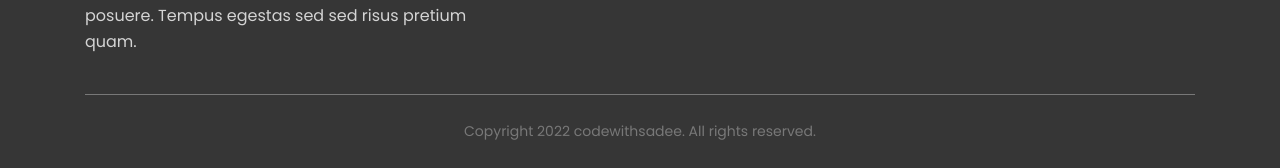
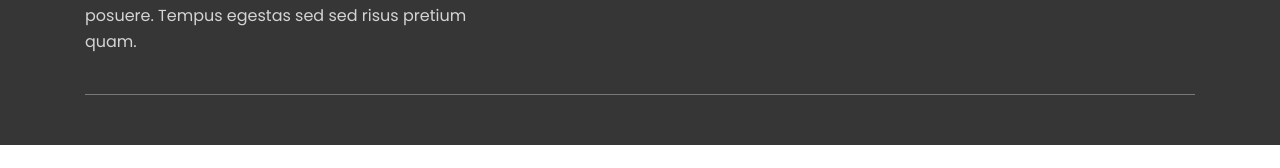
Before and after one commit to divay09/fasteat-master, a plain HTML site: page fasteat-master/index.html in a window 1280 px wide. Shown: the part 5595-5763 px from the top of the page. After the commit the page ends 5740 px from the top, so only its background shows below. Drawn offline with nearby package versions, Linux system fonts and the light colour scheme.

Commit message:
Update index.html

```diff
--- a/fasteat-master/index.html
+++ b/fasteat-master/index.html
@@ -733,10 +733,6 @@
 
       <div class="footer-bottom">
 
-        <p class="copyright">
-          Copyright 2022 codewithsadee. All rights reserved.
-        </p>
-
       </div>
 
     </div>
```
